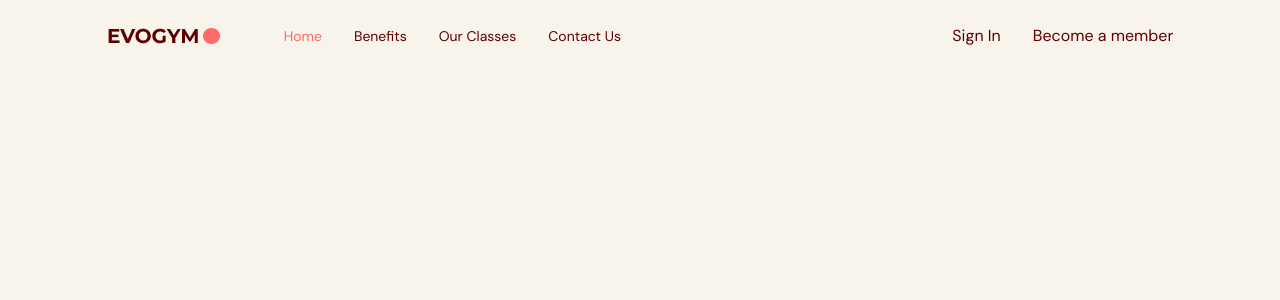
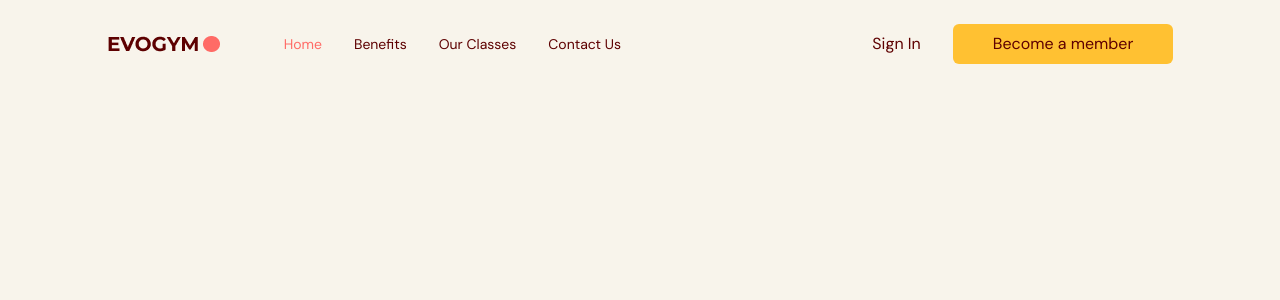
Before and after one commit to Vlad-dualv/fitness-website, a React (Vite) app: page / in a window 1280 px wide. Shown: the top 300 px of the page. Built offline with nearby package versions, Linux system fonts and the light colour scheme.

Commit message:
style & func: action button

```diff
--- a/src/scenes/NavBar/index.tsx
+++ b/src/scenes/NavBar/index.tsx
@@ -4,6 +4,7 @@
 import Link from "./Link";
 import { SelectedPage } from "@/shared/types";
 import useMediaQuery from "@/hooks/useMediaQuery";
+import ActionButton from "@/shared/ActionButton";
 
 type Props = {
   selectedPage: SelectedPage;
@@ -30,7 +31,7 @@
                 </div>
                 <div className={`${flexBetween} gap-8`}>
                   <p>Sign In</p>
-                  <button type="button">Become a member</button>
+                  <ActionButton setSelectedPage={setSelectedPage}>Become a member</ActionButton>
                 </div>
               </div>) :
               (<button
--- /dev/null
+++ b/src/shared/ActionButton.tsx
@@ -0,0 +1,18 @@
+import AnchorLink from "react-anchor-link-smooth-scroll"
+import { SelectedPage } from "./types";
+
+
+type Props = {
+    children: React.ReactNode;
+    setSelectedPage: (value: SelectedPage) => void;
+}
+
+export default function ActionButton({children, setSelectedPage}: Props) {
+  return (
+    <AnchorLink className="rounded-md bg-secondary-500 px-10 py-2 hover:bg-primary-500 hover:text-white"
+    onClick={() => setSelectedPage(SelectedPage.ContactUs)}
+    href={`#${SelectedPage.ContactUs}`}>
+        {children}
+    </AnchorLink>
+  )
+}
```
